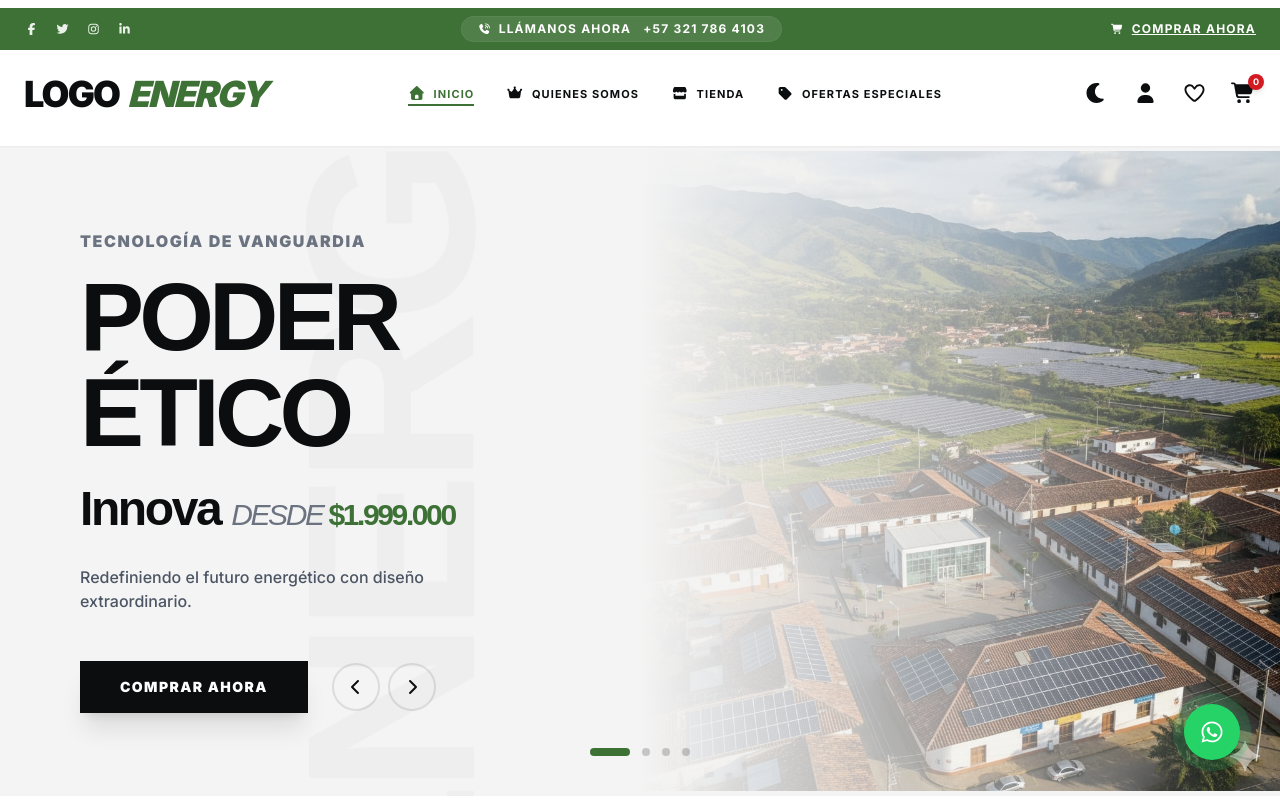
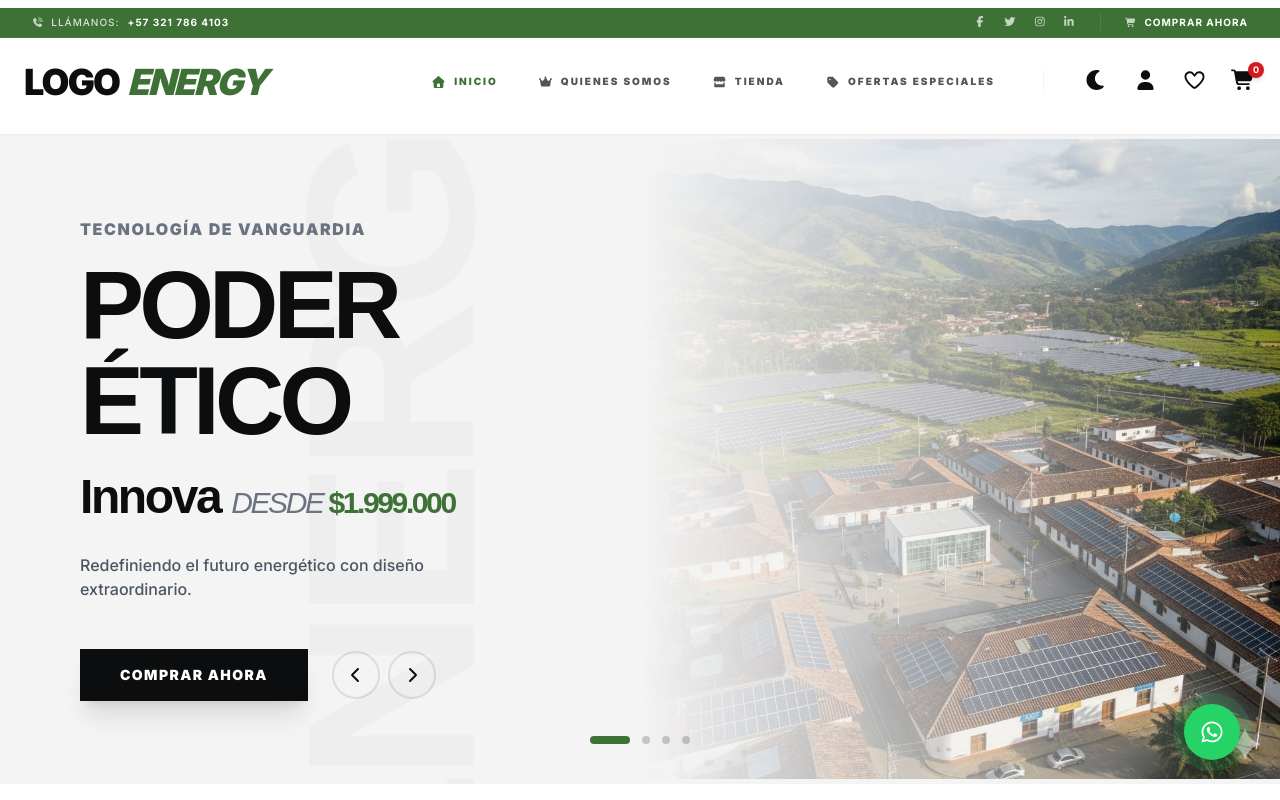
Before and after one commit to checho420/logo-energy, a React (Vite) app: page / in a window 1280 px wide. Shown: the top 800 px of the page. Built offline with nearby package versions, Linux system fonts and the light colour scheme.

Commit message:
feat: implement responsive Navbar component with theme toggling and cart integration

```diff
--- a/src/components/Navbar.jsx
+++ b/src/components/Navbar.jsx
@@ -60,32 +60,32 @@ const Navbar = () => {
                 ? 'bg-white/70 dark:bg-[#1A1D1E]/70 backdrop-blur-md shadow-md py-0'
                 : 'bg-white dark:bg-[#1A1D1E] shadow-sm py-2'
         }`}>
-            {/* Top Green Bar */}
-            <div className="bg-brand-green text-white py-2 px-6 flex justify-between items-center text-[10px] md:text-xs">
-                {/* Left: Social Icons */}
-                <div className="flex gap-4 opacity-90 items-center">
+            {/* Top Green Bar - Utility Layout */}
+            <div className="bg-brand-green text-white py-1.5 px-8 flex justify-between items-center text-[10px] tracking-[0.1em] font-medium border-b border-white/5">
+                {/* Left: Direct Contact */}
+                <div className="flex items-center gap-2 group cursor-pointer">
+                    <FontAwesomeIcon icon={faPhoneVolume} className="text-[9px] text-white/70 group-hover:text-white transition-colors" />
+                    <span className="opacity-80 group-hover:opacity-100 transition-opacity uppercase">Llámanos:</span>
+                    <a href="tel:+573217864103" className="font-bold">+57 321 786 4103</a>
+                </div>
+
+                {/* Right: Socials & Action */}
+                <div className="flex items-center gap-6">
+                    <div className="hidden md:flex gap-4 items-center pr-6 border-r border-white/10">
                         {[faFacebookF, faTwitter, faInstagram, faLinkedinIn].map((icon, idx) => (
                             <motion.button
                                 key={idx}
-                            whileHover={{ scale: 1.3, color: '#FFFFFF', rotate: 10 }}
-                            className="text-[12px] outline-none"
+                                whileHover={{ y: -2, color: '#FFFFFF' }}
+                                className="text-[11px] opacity-70 hover:opacity-100 transition-all"
                             >
                                 <FontAwesomeIcon icon={icon} />
                             </motion.button>
                         ))}
                     </div>
-
-                {/* Center: Contact Info */}
-                <div className="hidden sm:flex items-center gap-2 font-bold tracking-widest uppercase bg-white/10 px-4 py-1 rounded-full backdrop-blur-sm border border-white/5 mx-4">
-                    <FontAwesomeIcon icon={faPhoneVolume} className="text-[10px] animate-pulse" />
-                    <span>Llámanos ahora</span>
-                    <a href="tel:+573217864103" className="hover:text-brand-charcoal transition-colors ml-1">+57 321 786 4103</a>
+                    <div className="flex items-center gap-2 group">
+                        <FontAwesomeIcon icon={faShoppingCart} className="text-[9px] opacity-70 group-hover:text-white group-hover:scale-110 transition-all" />
+                        <Link to="/catalog" className="font-bold uppercase hover:underline decoration-1 underline-offset-4">Comprar ahora</Link>
                     </div>
-
-                {/* Right: Shop Link */}
-                <div className="flex items-center gap-2 font-bold tracking-widest uppercase">
-                    <FontAwesomeIcon icon={faShoppingCart} className="text-[10px]" />
-                    <Link to="/catalog" className="underline hover:text-white/80 transition-colors">Comprar ahora</Link>
                 </div>
             </div>
 
@@ -97,14 +97,16 @@ const Navbar = () => {
                         LOGO<span className="text-brand-green italic group-hover:scale-105 transition-transform">Energy</span>
                     </Link>
                 </div>
-                {/* Desktop Menu */}
-                <nav className="hidden lg:flex flex-1 justify-center items-center gap-8">
+
+                {/* Desktop Menu & Icons Grouped Right */}
+                <div className="flex items-center gap-12">
+                    <nav className="hidden lg:flex items-center gap-10">
                         {navItems.map((item, idx) => (
                             <Link
                                 key={`${item.path}-${idx}`}
                                 to={item.path}
-                            className={`text-[11px] font-bold uppercase tracking-widest text-brand-charcoal dark:text-brand-cream hover:text-brand-green transition-all duration-300 relative group flex items-center gap-2 ${
-                                location.pathname === item.path ? 'text-brand-green' : ''
+                                className={`text-[10px] font-black uppercase tracking-[0.2em] text-brand-charcoal/70 dark:text-brand-cream/70 hover:text-brand-green transition-all duration-300 relative group flex items-center gap-2.5 ${
+                                    location.pathname === item.path ? 'text-brand-green !opacity-100' : ''
                                 }`}
                             >
                                 <motion.div
@@ -113,24 +115,20 @@ const Navbar = () => {
                                 >
                                     <motion.span
                                         variants={{
-                                        hover: { scale: 1.3, rotate: 10, color: '#D31A20' }
+                                            hover: { scale: 1.2, rotate: 8, color: '#D31A20' }
                                         }}
-                                    transition={{ type: 'spring', stiffness: 400, damping: 10 }}
+                                        className="flex items-center"
                                     >
-                                    <FontAwesomeIcon icon={item.icon} className="text-[14px]" />
+                                        <FontAwesomeIcon icon={item.icon} className="text-[12px]" />
                                     </motion.span>
-                                {item.label}
+                                    <span className="group-hover:tracking-[0.25em] transition-all duration-500">{item.label}</span>
                                 </motion.div>
-                            <span className={`absolute -bottom-1 left-0 w-0 h-0.5 bg-brand-green transition-all duration-300 group-hover:w-full ${
-                                location.pathname === item.path ? 'w-full' : ''
-                            }`}></span>
                             </Link>
                         ))}
                     </nav>
 
-                {/* Contact & Icons */}
-                <div className="flex lg:flex-none justify-end items-center gap-6 lg:gap-10">
-                    <div className="flex items-center gap-6 text-brand-charcoal dark:text-white">
+                    {/* Action Icons */}
+                    <div className="flex items-center gap-6 text-brand-charcoal dark:text-white border-l border-gray-100 dark:border-white/5 pl-10">
                         {/* Theme Toggle */}
                         <motion.button
                             onClick={toggleTheme}
```
Lines whose indentation alone changed are shown as unchanged.
